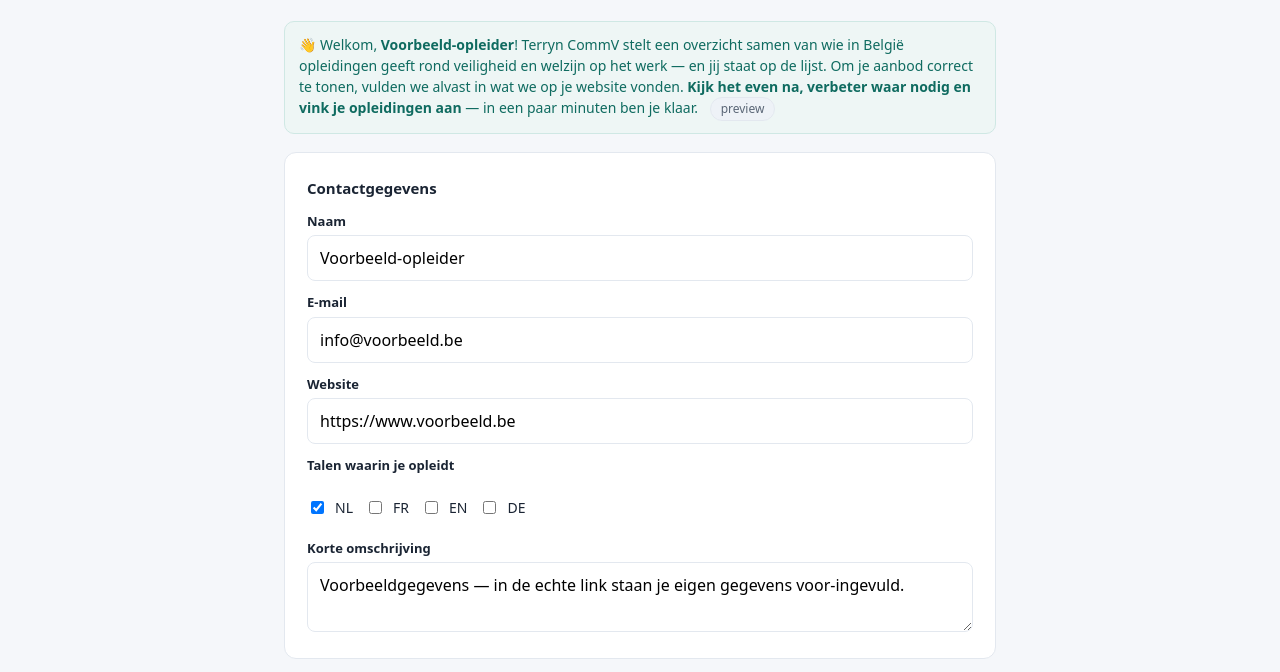
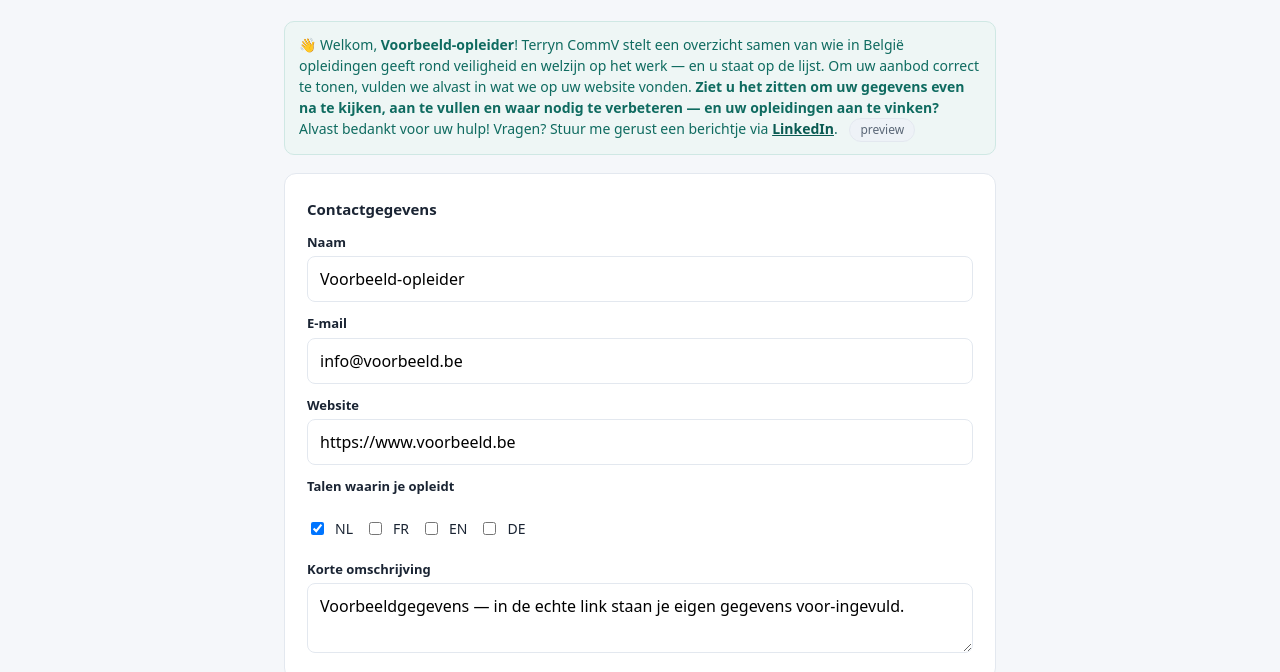
Before and after one commit to koenterryn-stack/terryn-opleidersportaal, a plain HTML site: page index.html in a window 1280 px wide. Shown: the part 70-742 px from the top of the page. Drawn offline with Linux system fonts and the light colour scheme.

Commit message:
Beleefde u-banner + LinkedIn-contact

```diff
--- a/index.html
+++ b/index.html
@@ -44,9 +44,9 @@
 <div class="wrap">
   <div id="app"><p class="sub">Laden…</p></div>
   <div class="foot">
-    Je gegevens worden verzameld door <b>Terryn CommV</b> (ondernemingsnummer BE 0887.986.696, Stokrooieweg 23, 3511 Hasselt)
+    Uw gegevens worden verzameld door <b>Terryn CommV</b> (ondernemingsnummer BE 0887.986.696, Stokrooieweg 23, 3511 Hasselt)
     voor een op te bouwen overzicht van veiligheidsopleidingen in België.<br>
-    Vragen of verwijdering? Antwoord op de uitnodiging die je ontving.
+    Vragen of verwijdering? Stuur me gerust een bericht via <a href="https://www.linkedin.com/in/koen-terryn-1144aa2/" target="_blank" rel="noopener">LinkedIn</a>.
   </div>
 </div>
 <script>
@@ -87,8 +87,8 @@ function render(d){
    : (d.pre_fill?.aanbod||[]).map(a=>`<label class="chk"><input type="checkbox" class="aan" data-opl="${esc(a.opleiding)}" checked> ${esc(a.opleiding.split("::").pop())}</label>`).join("") || '<p class="hint">Nog niets gevonden — je kan dit straks aanvullen.</p>';
 
   app.innerHTML = `
-  <div class="banner">👋 Welkom, <b>${esc(v.naam)}</b>! Terryn CommV stelt een overzicht samen van wie in België opleidingen geeft rond veiligheid en welzijn op het werk — en jij staat op de lijst.
-     Om je aanbod correct te tonen, vulden we alvast in wat we op je website vonden. <b>Kijk het even na, verbeter waar nodig en vink je opleidingen aan</b> — in een paar minuten ben je klaar.
+  <div class="banner">👋 Welkom, <b>${esc(v.naam)}</b>! Terryn CommV stelt een overzicht samen van wie in België opleidingen geeft rond veiligheid en welzijn op het werk — en u staat op de lijst.
+     Om uw aanbod correct te tonen, vulden we alvast in wat we op uw website vonden. <b>Ziet u het zitten om uw gegevens even na te kijken, aan te vullen en waar nodig te verbeteren — en uw opleidingen aan te vinken?</b> Alvast bedankt voor uw hulp! Vragen? Stuur me gerust een berichtje via <a href="https://www.linkedin.com/in/koen-terryn-1144aa2/" target="_blank" rel="noopener" style="color:#0a5a52;font-weight:600">LinkedIn</a>.
      ${d.status==="preview"?'<span class="tag">preview</span>':""}</div>
 
   <div class="card">
```
